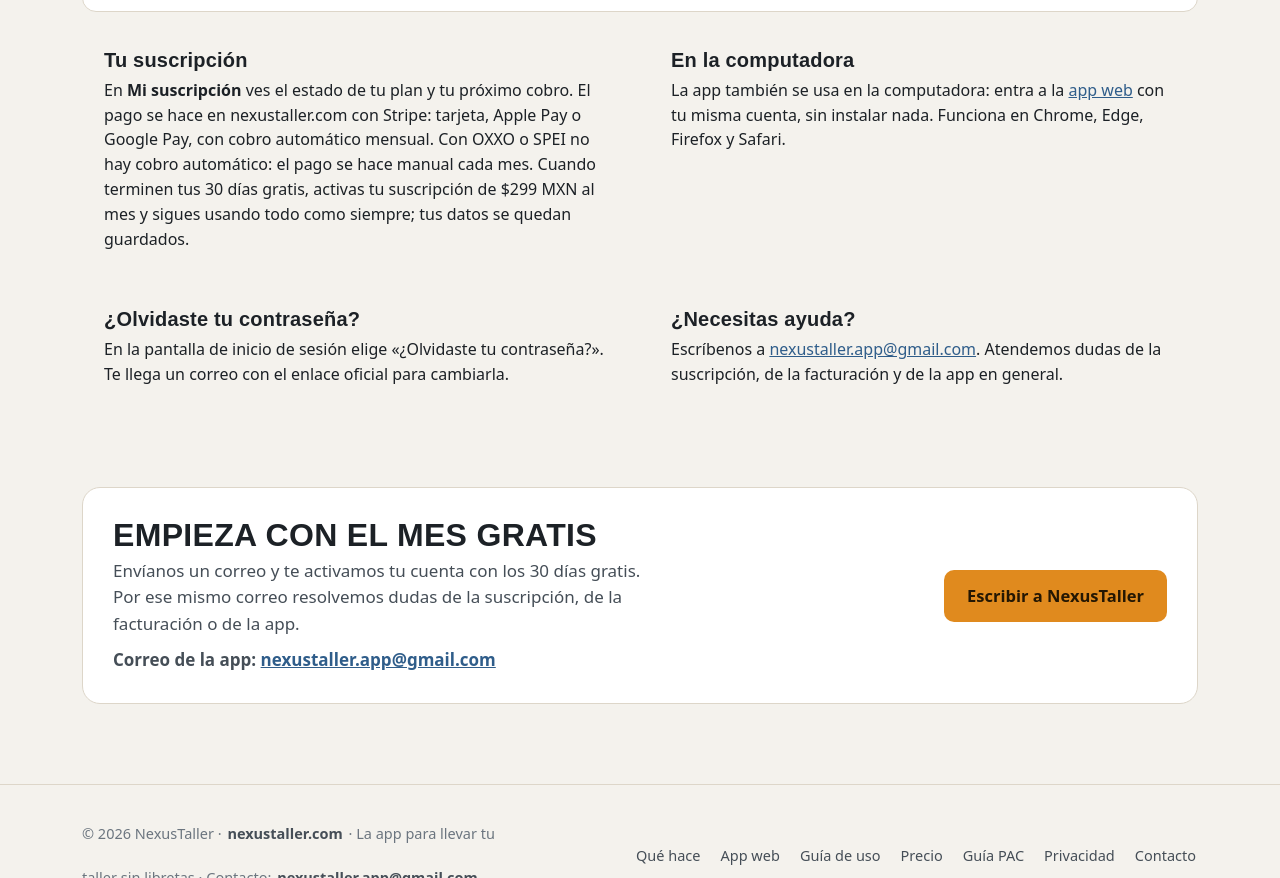
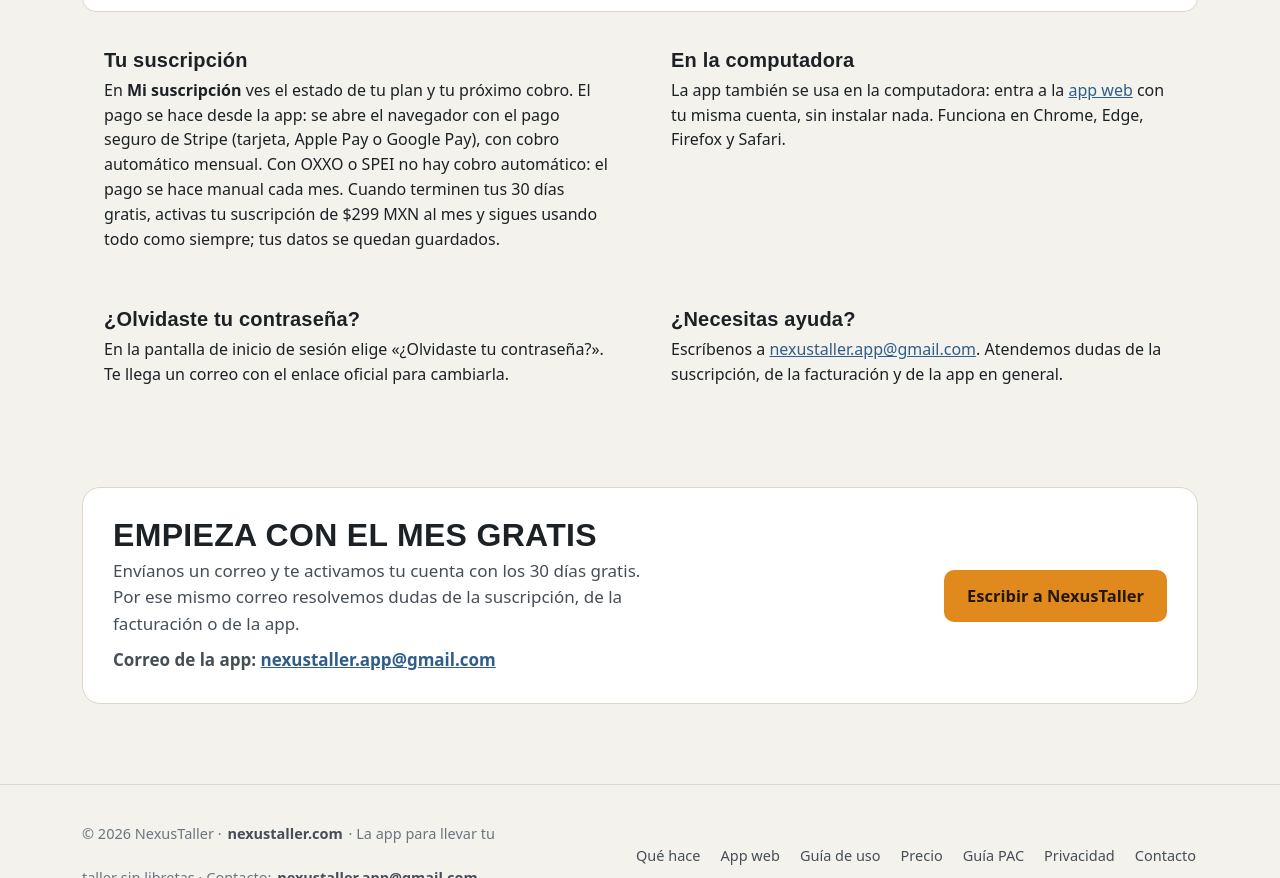
Before and after one commit to gaelandrade58-1/nexustaller-website, a plain HTML site: page guia.html in a window 1280 px wide. Shown: the part 2495-3373 px from the top of the page. Drawn offline with Linux system fonts and the light colour scheme.

Commit message:
Web: el pago se hace desde la app

```diff
--- a/guia.html
+++ b/guia.html
@@ -532,7 +532,7 @@
       <div class="guide-notes">
         <div class="guide-note">
           <h3>Tu suscripción</h3>
-          <p>En <strong>Mi suscripción</strong> ves el estado de tu plan y tu próximo cobro. El pago se hace en nexustaller.com con Stripe: tarjeta, Apple Pay o Google Pay, con cobro automático mensual. Con OXXO o SPEI no hay cobro automático: el pago se hace manual cada mes. Cuando terminen tus 30 días gratis, activas tu suscripción de $299 MXN al mes y sigues usando todo como siempre; tus datos se quedan guardados.</p>
+          <p>En <strong>Mi suscripción</strong> ves el estado de tu plan y tu próximo cobro. El pago se hace desde la app: se abre el navegador con el pago seguro de Stripe (tarjeta, Apple Pay o Google Pay), con cobro automático mensual. Con OXXO o SPEI no hay cobro automático: el pago se hace manual cada mes. Cuando terminen tus 30 días gratis, activas tu suscripción de $299 MXN al mes y sigues usando todo como siempre; tus datos se quedan guardados.</p>
         </div>
         <div class="guide-note">
           <h3>En la computadora</h3>
```
